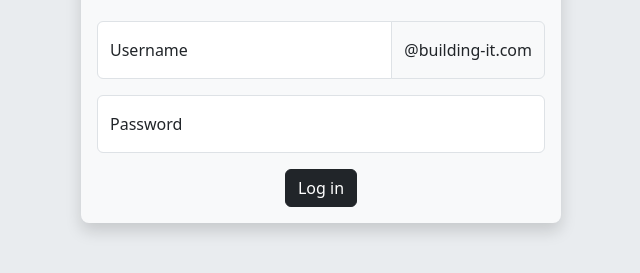
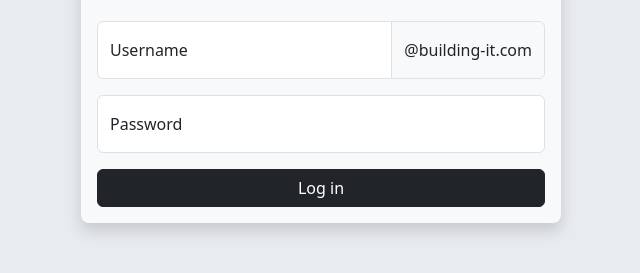
Before and after one commit to RRFGamer/building-it, a plain HTML site: page index.html in a window 1280 px wide. Shown: the part 195-468 px from the top of the page, without its empty margins (319-959 px from the left). Drawn offline with nearby package versions, Linux system fonts and the light colour scheme.

Commit message:
Usar a largura inteiro ao mostrar o botão

```diff
--- a/index.html
+++ b/index.html
@@ -48,7 +48,7 @@
       <label for="passwordInput">Password</label>
     </div>
 
-    <button type="button" class="btn btn-dark">
+    <button type="button" class="btn btn-dark w-100">
       Log in
     </button>
   </form>
```
